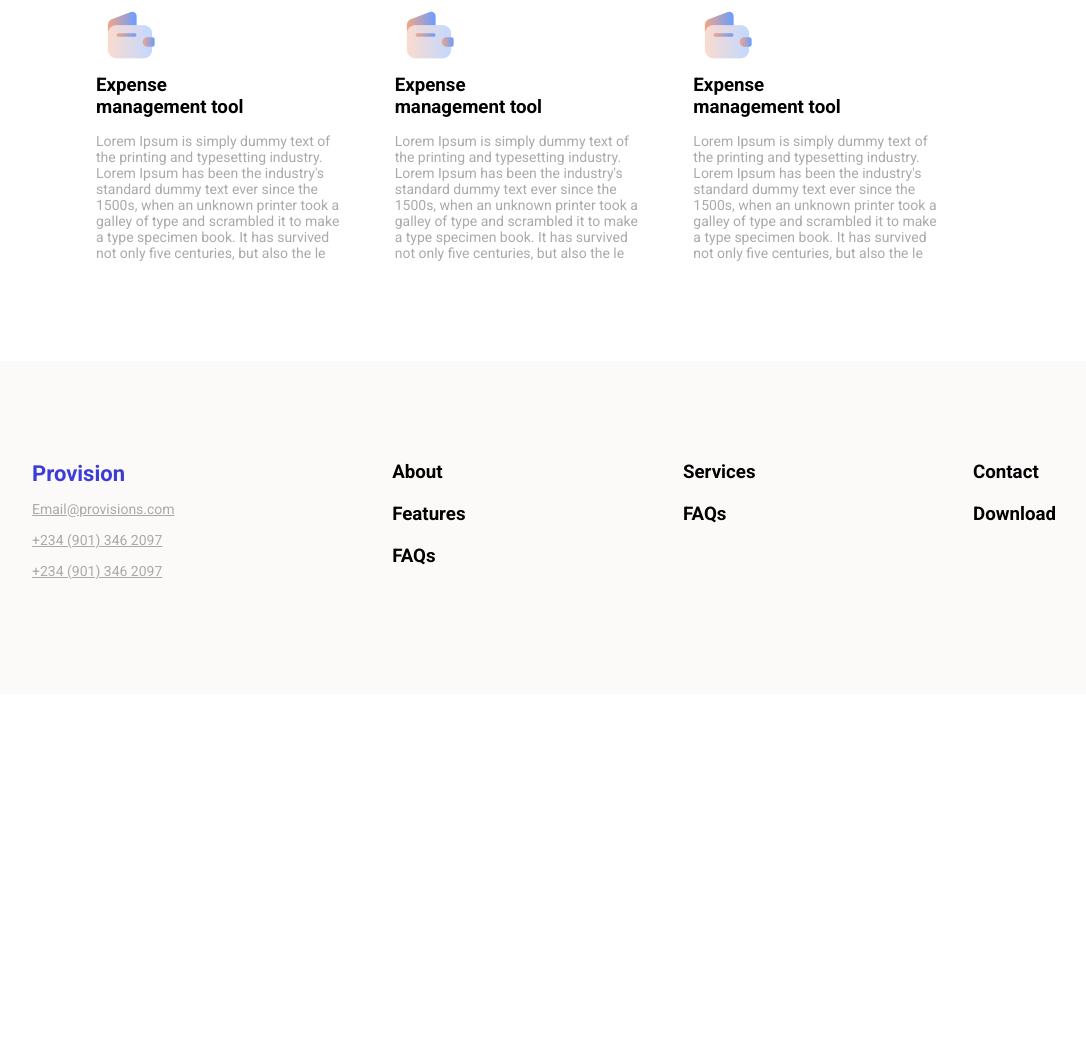
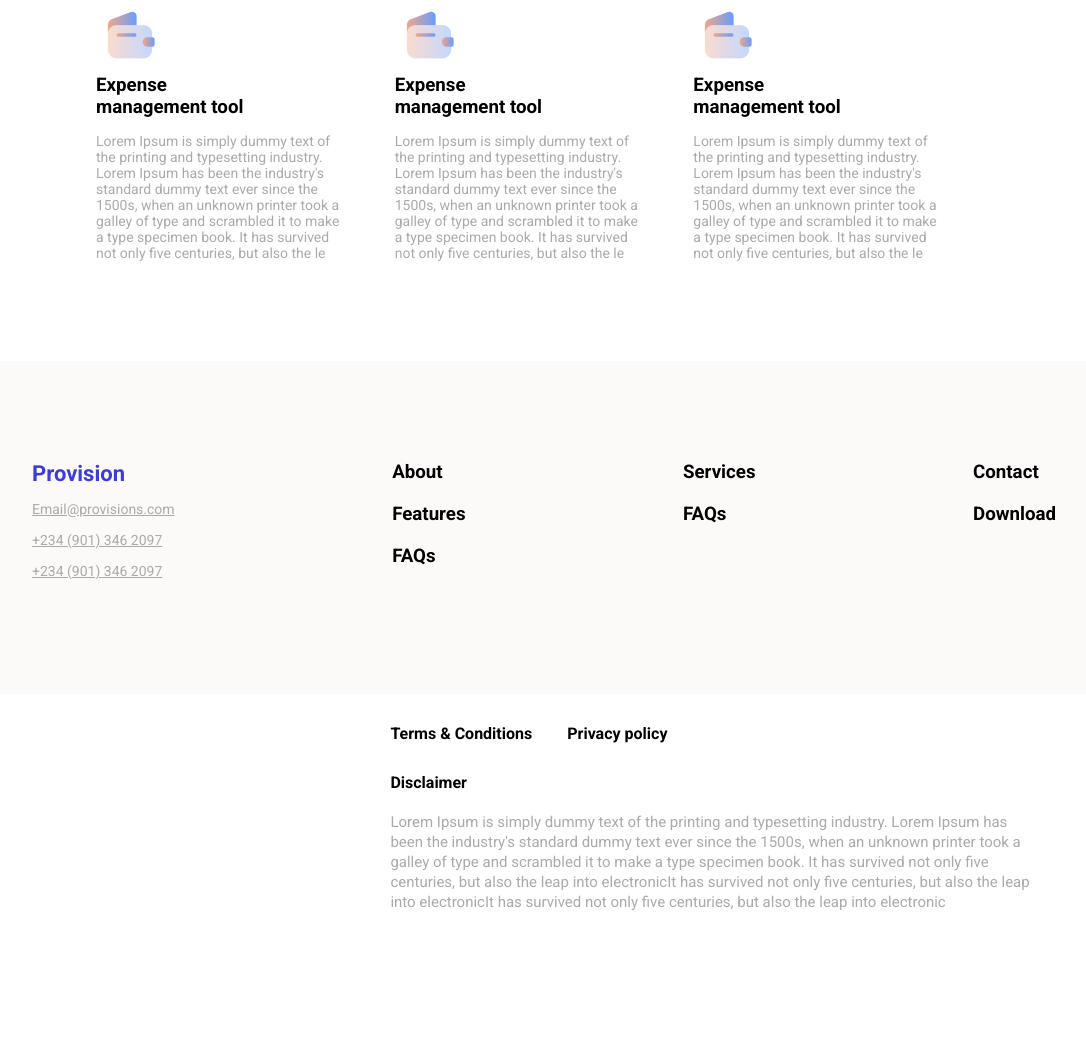
Before and after one commit to bolajiscott/cook, a plain HTML site: page index.html in a window 1280 px wide. Shown: the part 2085-3147 px from the top of the page, without its empty margins (96-1182 px from the left). Before the commit the page ends 2779 px from the top, so only its background shows below. Drawn offline with Linux system fonts and the light colour scheme.

Commit message:
adds some footer items

```diff
--- a/index.html
+++ b/index.html
@@ -144,6 +144,28 @@
                     <h3>Download</h3>
                 </div>
             </div>
+
+        </div>
+        <div class="final">
+            <div class="terms-privacy">
+                <p>Terms & Conditions</p>
+                <p>Privacy policy</p>
+            </div>
+            <div class="socials">
+
+            </div>
+            <div class="disclaimer">
+                <p class="p-1">Disclaimer</p>
+                <p class="p-2">
+                    Lorem Ipsum is simply dummy text of the printing and typesetting
+            industry. Lorem Ipsum has been the industry's standard dummy text
+            ever since the 1500s, when an unknown printer took a galley of type and
+            scrambled it to make a type specimen book. It has survived
+            not only five centuries, but also the leap into electronicIt has survived
+            not only five centuries, but also the leap into electronicIt has survived
+            not only five centuries, but also the leap into electronic
+                </p>
+            </div>
         </div>
     </div>
 </body>
--- a/style.css
+++ b/style.css
@@ -199,3 +199,30 @@
 {
     margin-bottom: 20px;
 }
+
+.final{
+    width: 50%;
+    margin-left: 38%;
+    padding: 0 0 150px 0;
+}
+
+.terms-privacy{
+    display: flex;
+    margin: 30px 0;
+    font-weight: bold;
+}
+
+.terms-privacy p{
+    margin-right: 35px;
+}
+
+.disclaimer .p-1{
+    font-weight: bold;
+    margin: 10px 0 20px 0;
+}
+
+.disclaimer .p-2{
+    color: #ada9a9;
+    font-size: 15px;
+    line-height: 20px;
+}
```
